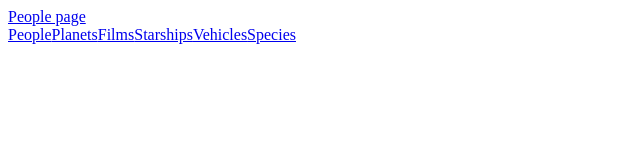
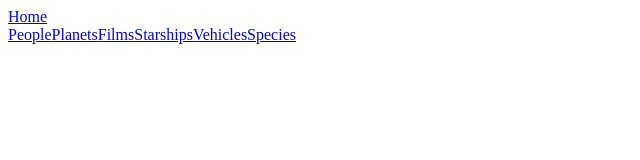
Before and after one commit to kuzgan/star-wars-api, a React (Create React App) app: page / in a window 1280 px wide. Shown: the top 160 px of the page, without its empty margins (0-640 px from the left). Built offline with nearby package versions, Linux system fonts and the light colour scheme.

Commit message:
main page text change

```diff
--- a/src/App.tsx
+++ b/src/App.tsx
@@ -9,7 +9,7 @@ function App() {
   return (
     <QueryClientProvider client={queryClient}>
       <div className="App">
-        <Link to="/home">People page</Link>
+        <Link to="/home">Home</Link>
         <AppRouter />
       </div>
     </QueryClientProvider>
```
